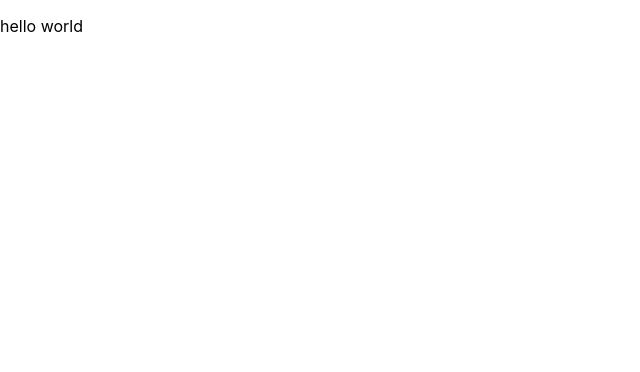
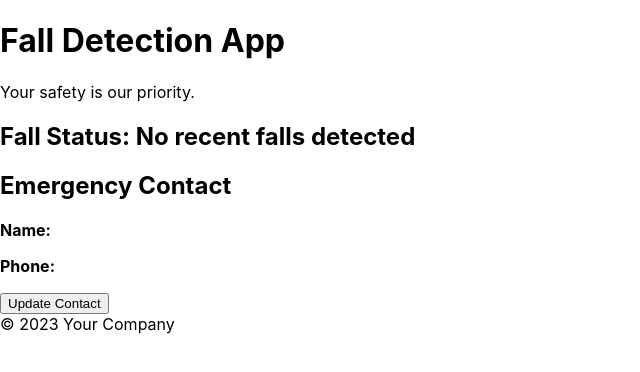
Before and after one commit to orysg/Capstone, a React (Create React App) app in the folder capstone/: page / in a window 1280 px wide. Shown: the top 372 px of the page, without its empty margins (0-640 px from the left). Built offline with nearby package versions, Linux system fonts and the light colour scheme; no server answers.

Commit message:
Second commit

```diff
--- a/capstone/package.json
+++ b/capstone/package.json
@@ -6,6 +6,7 @@
     "@testing-library/jest-dom": "^5.17.0",
     "@testing-library/react": "^13.4.0",
     "@testing-library/user-event": "^13.5.0",
+    "axios": "^1.7.4",
     "react": "^18.3.1",
     "react-dom": "^18.3.1",
     "react-scripts": "5.0.1",
--- a/capstone/src/App.js
+++ b/capstone/src/App.js
@@ -1,10 +1,11 @@
-import logo from './logo.svg';
+import React from 'react';
+import HomePage from './pages/HomePage';
 import './App.css';
 
 function App() {
   return (
     <div>
-      <p>hello world</p>
+      <HomePage />
     </div>
   );
 }
--- /dev/null
+++ b/capstone/src/pages/HomePage.css
@@ -0,0 +1,19 @@
+.home-page {
+    /* Overall page styling */
+  }
+
+  .header {
+    /* Header styling */
+  }
+
+  .main {
+    /* Main content styling */
+  }
+
+  .fall-status {
+    /* Fall status styling */
+  }
+
+  .footer {
+    /* Footer styling */
+  }
--- /dev/null
+++ b/capstone/src/pages/HomePage.js
@@ -0,0 +1,61 @@
+import React, { useState, useEffect } from 'react';
+import axios from 'axios';
+
+function HomePage() {
+  const [fallStatus, setFallStatus] = useState('No recent falls detected');
+  const [lastFallTimestamp, setLastFallTimestamp] = useState(null);
+  const [emergencyContact, setEmergencyContact] = useState({
+    name: '',
+    phone: '',
+  });
+
+  // Function to fetch fall status and update state
+  const fetchFallStatus = async () => {
+    try {
+      const response = await axios.get('/api/fall-status'); // Replace with your API endpoint
+      setFallStatus(response.data.status);
+      setLastFallTimestamp(response.data.lastFallTimestamp);
+    } catch (error) {
+      console.error('Error fetching fall status:', error);
+    }
+  };
+
+  // Function to update emergency contact information
+  const updateEmergencyContact = (newContact) => {
+    setEmergencyContact(newContact);
+    // Save the updated contact to your backend (e.g., using another API call)
+  };
+
+  useEffect(() => {
+    fetchFallStatus();
+    // Fetch emergency contact information from your backend if needed
+  }, []);
+
+  return (
+    <div className="home-page">
+      <header className="header">
+        <h1>Fall Detection App</h1>
+        <p>Your safety is our priority.</p>
+      </header>
+      <main className="main">
+        <div className="fall-status">
+          <h2>Fall Status: {fallStatus}</h2>
+          {lastFallTimestamp && (
+            <p>Last fall detected on: {new Date(lastFallTimestamp).toLocaleDateString()}</p>
+          )}
+        </div>
+        <div className="emergency-contact">
+          <h2>Emergency Contact</h2>
+          <p><strong>Name:</strong> {emergencyContact.name}</p>
+          <p><strong>Phone:</strong> {emergencyContact.phone}</p>
+          <button onClick={() => updateEmergencyContact({ name: 'John Doe', phone: '123-456-7890' })}>Update Contact</button>
+        </div>
+      </main>
+      <footer className="footer">
+        &copy; 2023 Your Company
+      </footer>
+    </div>
+  );
+}
+
+export default HomePage;
```
Also changed, not shown: 1 other file (tests, documents, lock files or other folders).
